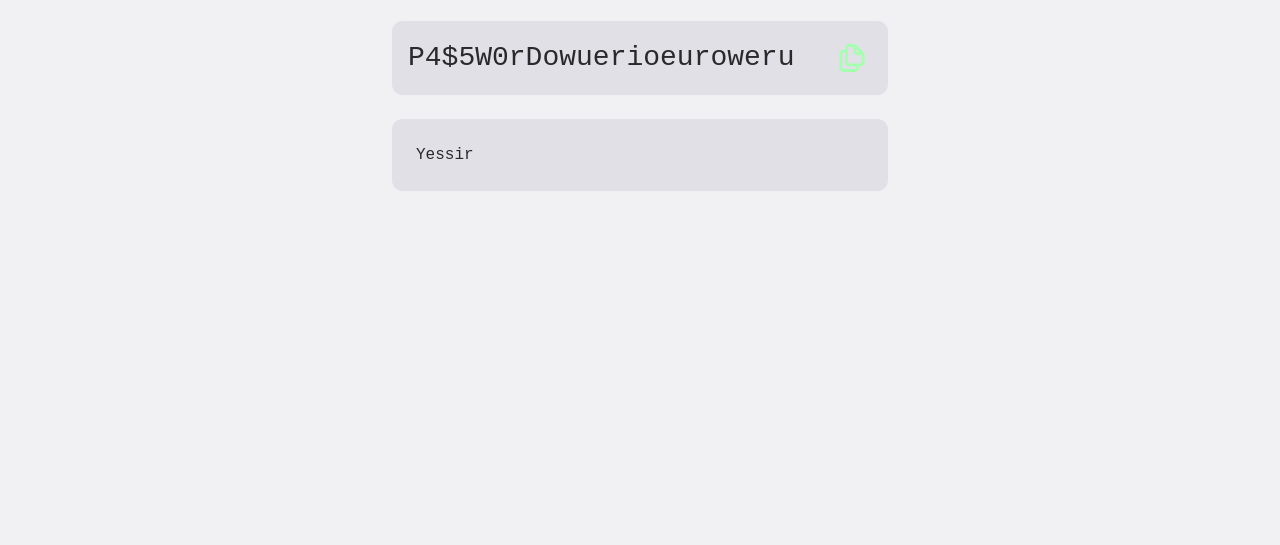
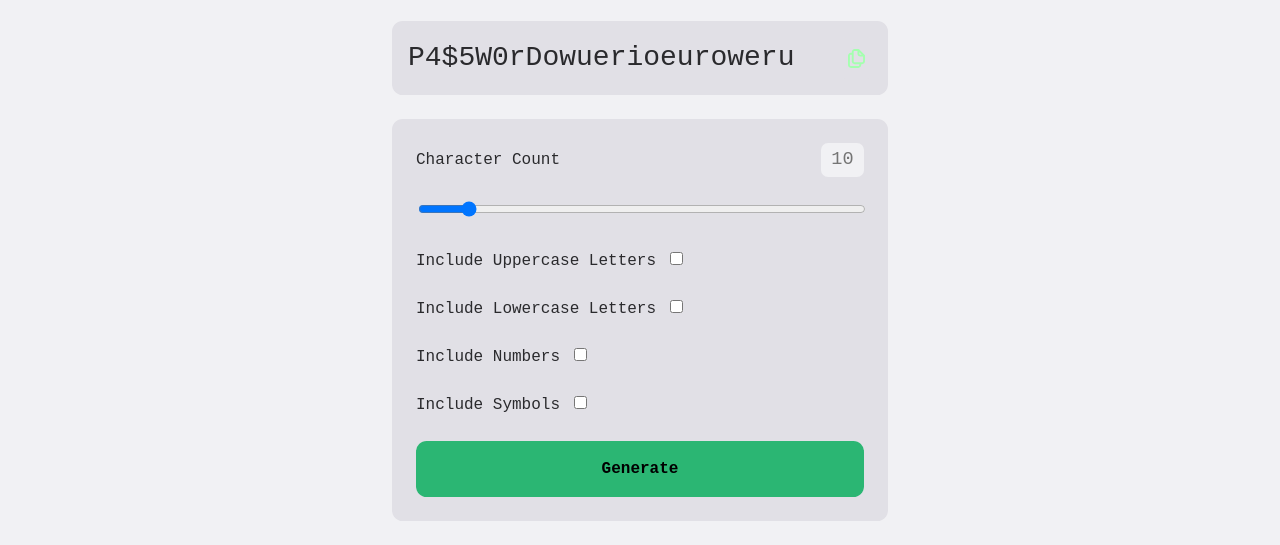
Before and after one commit to r0mankeys/keyfactory, a website: page src/index.html in a window 1280 px wide. Shown: the part 313-858 px from the top of the page. Before the commit the page ends 800 px from the top, so only its background shows below. Drawn offline with Linux system fonts and the light colour scheme; files whose address does not match are found by name; a web font is replaced by a local one.

Commit message:
update styles and markup for new UI elements

```diff
--- a/src/css/style.css
+++ b/src/css/style.css
@@ -91,10 +91,61 @@ button#copy-password {
 }
 
 img#copy-icon {
-	inline-size: var(--text-size1);
-	block-size: var(--text-size1);
+	inline-size: var(--text-size-0);
+	block-size: var(--text-size-0);
 }
 
 section#password-creation-form-container {
 	background-color: var(--primary-bg-color);
 }
+
+form#password-form {
+	display: flex;
+	flex-direction: column;
+}
+
+div.character-count-label-manual {
+	display: flex;
+	justify-content: space-between;
+	align-items: center;
+}
+
+input#passwordCharacterCountManual {
+	text-align: center;
+	background-color: var(--main-bg-color);
+	inline-size: calc(var(--text-size2) + .5rem);
+	font-size: var(--text-size-0);
+	padding: var(--space-4);
+	color: var(--primary-green);
+	border: none;
+	border-radius: var(--space-2);
+}
+
+input:focus {
+	outline: 2px solid var(--accent-green);
+}
+
+input#passwordCharacterCount {
+	margin-block-start: var(--space1);
+	inline-size: 100%;
+}
+
+input[type="range"] {
+	outline: none;
+}
+
+input[type="checkbox"] {
+	cursor: pointer;
+	outline: none;
+}
+
+button#form-submit {
+	font-weight: 700;
+	background-color: var(--primary-green);
+	border: none;
+	cursor: pointer;
+}
+
+button#form-submit:hover {
+	background-color: var(--accent-green);
+}
--- a/src/css/utils.css
+++ b/src/css/utils.css
@@ -88,43 +88,14 @@
 	user-select: none;
 }
 
-.tooltip {
-	position: relative;
-	display: inline-block;
+input::-webkit-outer-spin-button,
+input::-webkit-inner-spin-button {
+  -webkit-appearance: none;
+  margin: 0;
 }
 
-/* Tooltip text */
-.tooltip .tooltiptext {
-    visibility: hidden;
-    opacity: 0;
-    transition: visibility 500ms linear 300ms, opacity 300ms;
-	inline-size: fit-content;
-    background-color: hsl(120, 57%, 65%);
-    color: white;
-	padding: var(--space-3);
-	border-radius: var(--space-5);
-    font-size: var(--text-size-3);
-	/* Position the tooltip text - see examples below! */
-	position: absolute;
-	bottom: 130%;
-	left: 3%;
-	z-index: 1;
+/* Firefox */
+input[type=number] {
+    appearance: textfield;
+  -moz-appearance: textfield;
 }
-
-/* Show the tooltip text when you mouse over the tooltip container */
-.tooltip:hover .tooltiptext {
-    visibility: visible;
-  opacity: 1;
-  transition: visibility 500ms linear 0s, opacity 300ms;
-}
-
-.tooltip .tooltiptext::after {
-  content: " ";
-  position: absolute;
-  top: 100%; /* At the bottom of the tooltip */
-  left: 50%;
-  margin-left: -5px;
-  border-width: 5px;
-  border-style: solid;
-  border-color: hsl(120, 57%, 65%) transparent transparent transparent;
-}
--- a/src/index.html
+++ b/src/index.html
@@ -6,6 +6,7 @@
 			name="viewport"
 			content="width=device-width, initial-scale=1.0"
 		/>
+		<link rel="shortcut icon" href="favicon.svg" type="image/x-icon">
 		<link rel="stylesheet" href="css/style.css" />
 		<title>keyfactory</title>
 	</head>
@@ -32,7 +33,38 @@
 					/>
 				</button>
 			</div>
-			<section id="password-creation-form-container" class="box-normal">Yessir</section>
+			<section id="password-creation-form-container" class="box-normal">
+				<form id="password-form" class="stack-normal" action="js/form.js" method="post">
+					<div class="character-count-container">
+						<div class="character-count-label-manual">
+							<label for="password-character-count">Character Count</label>
+							<input type="number" name="password-character-count" placeholder="10" id="passwordCharacterCountManual"/>
+						</div>
+						<input type="range" min="4" max="64" value="10" name="password-character-count" id="passwordCharacterCount"/>
+					</div>
+					</div>
+					<div class="password-options stack-normal">
+						<div class="password-option">
+							<label for="uppercase">Include Uppercase Letters</label>
+							<input type="checkbox" name="uppercase" id="uppercase" />
+						</div>
+						<div class="password-option">
+							<label for="lowercase">Include Lowercase Letters</label>
+							<input type="checkbox" name="lowercase" id="lowercase" />
+						</div>
+						<div class="password-option">
+							<label for="numbers">Include Numbers</label>
+							<input type="checkbox" name="numbers" id="numbers" />
+						</div>
+						<div class="password-option">
+							<label for="symbols">Include Symbols</label>
+							<input type="checkbox" name="symbols" id="symbols" />
+						</div>
+					</div>
+					<button class="box-small" type="submit" id="form-submit">Generate</button>
+				</form>
+			</section>
 		</main>
+		<script  src="js/characterLogic.js"></script>
 	</body>
 </html>
```
